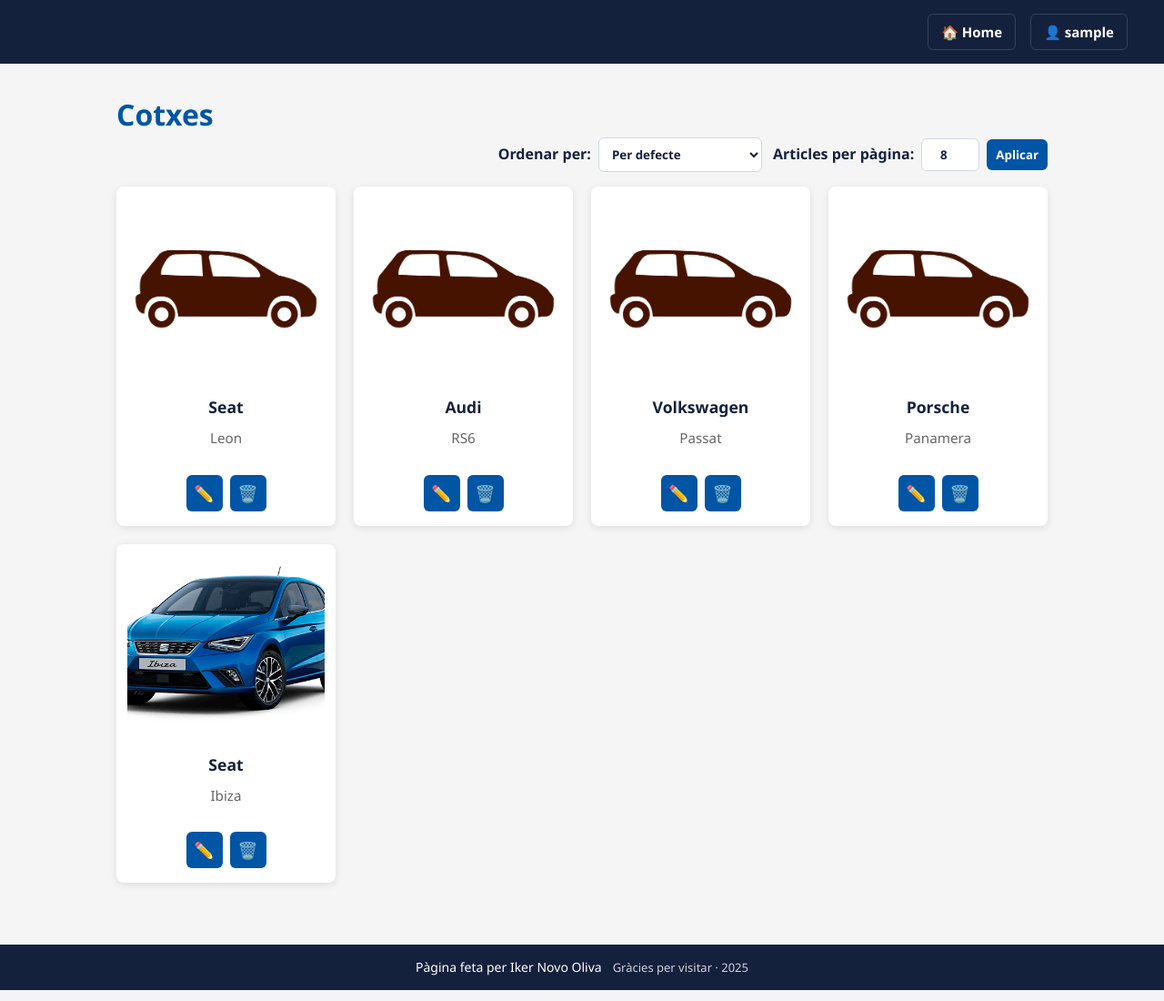
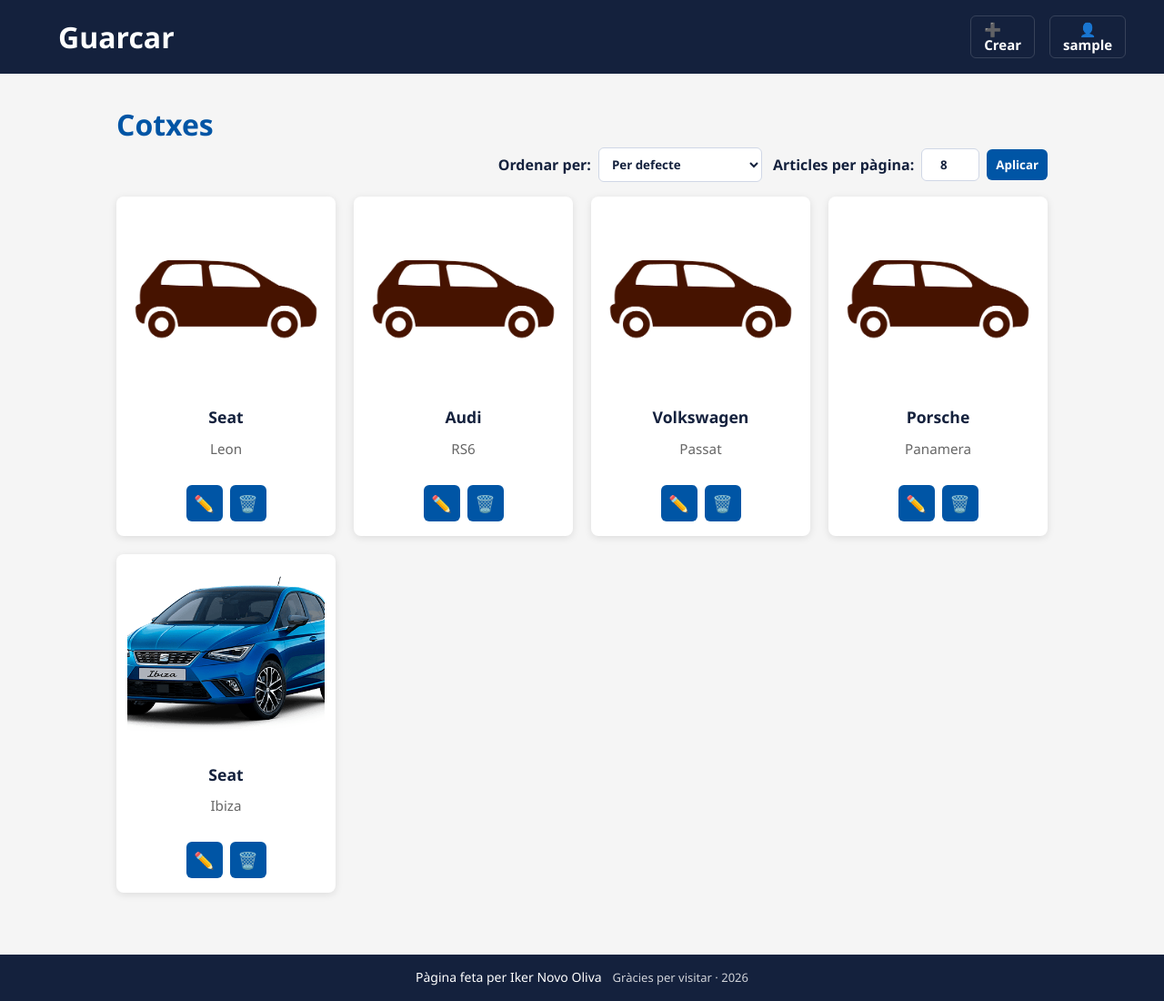
Before and after one commit to Ikerby341/Iker_Novo_Prj, a PHP site: page / in a window 1280 px wide. Shown: the whole page at 91% size. Run offline with PHP 8.4, Linux system fonts and the light colour scheme; the visitor is signed in with stand-in values (Sample User, id 1); data comes from the database, SQL or seed files in the repository.

Commit message:
Millores de disseny

```diff
--- a/app/View/delete.php
+++ b/app/View/delete.php
@@ -92,7 +92,7 @@ if ($id <= 0) {
     <footer class="site-footer">
         <div class="footer-inner">
             <div class="footer-text">Pàgina feta per Iker Novo Oliva</div>
-            <div class="footer-small">Gràcies per visitar · 2025</div>
+            <div class="footer-small">Gràcies per visitar · <script>document.write(new Date().getFullYear());</script></div>
         </div>
     </footer>
 </body>
--- a/app/View/login.php
+++ b/app/View/login.php
@@ -48,8 +48,8 @@
 </head>
 <body>
     <header>
-        <div class="header-inner">
-            <a href="<?php echo (defined('BASE_URL') ? BASE_URL : '/'); ?>" class="menu">🏠 Home</a>
+        <div class="header-container">
+            <h1 style="color: #ffffff;"><a href="<?php echo (defined('BASE_URL') ? BASE_URL : '/'); ?>">Guarcar</a></h1>
         </div>
     </header>
     <div class="site-content">
@@ -109,7 +109,7 @@
         <footer class="site-footer">
             <div class="footer-inner">
                 <div class="footer-text">Pàgina feta per Iker Novo Oliva</div>
-                <div class="footer-small">Gràcies per visitar · 2025</div>
+                <div class="footer-small">Gràcies per visitar · <script>document.write(new Date().getFullYear());</script></div>
             </div>
         </footer>
     </body>
--- a/app/View/register.php
+++ b/app/View/register.php
@@ -55,8 +55,8 @@
 </head>
 <body>
     <header>
-        <div class="header-inner">
-            <a href="<?php echo (defined('BASE_URL') ? BASE_URL : '/'); ?>" class="menu">🏠 Home</a>
+        <div class="header-container">
+            <h1 style="color: #ffffff;"><a href="<?php echo (defined('BASE_URL') ? BASE_URL : '/'); ?>">Guarcar</a></h1>
         </div>
     </header>
     <div class="site-content">
@@ -117,7 +117,7 @@
     <footer class="site-footer">
         <div class="footer-inner">
             <div class="footer-text">Pàgina feta per Iker Novo Oliva</div>
-            <div class="footer-small">Gràcies per visitar · 2025</div>
+            <div class="footer-small">Gràcies per visitar · <script>document.write(new Date().getFullYear());</script></div>
         </div>
     </footer>
 </body>
--- a/app/View/vista.php
+++ b/app/View/vista.php
@@ -13,14 +13,21 @@
 </head>
 <body>
     <header>
+        <div class="header-container">
+            <?php if (is_logged_in()): ?>
+                <h1 style="color: #ffffff; margin-right: 76%;"><a href="<?php echo (defined('BASE_URL') ? BASE_URL : '/'); ?>">Guarcar</a></h1>
+            <?php else: ?>
+                <h1 style="color: #ffffff; margin-right: 82%;"><a href="<?php echo (defined('BASE_URL') ? BASE_URL : '/'); ?>">Guarcar</a></h1>
+            <?php endif; ?>
             <div class="header-inner">
-            <a href="<?php echo (defined('BASE_URL') ? BASE_URL : '/'); ?>" class="menu">🏠 Home</a>
+                <?php if (is_logged_in()): ?>
+                    <a href="<?php echo (defined('BASE_URL') ? BASE_URL : '/'); ?>app/View/create.php" class="menu">➕ Crear</a>
+                <?php endif; ?>
                 <div class="header-right">
                     <?php if (is_logged_in()): ?>
                         <div class="signin" id="signin">
                             <button id="signinBtn" class="signin-btn" aria-haspopup="true" aria-expanded="false">👤 <?php echo htmlspecialchars($_SESSION['username']); ?></button>
                             <div id="signinDropdown" class="signin-dropdown" aria-hidden="true">
-                            <a href="<?php echo (defined('BASE_URL') ? BASE_URL : '/'); ?>app/View/create.php">Crear articles</a>
                                 <a href="<?php echo (defined('BASE_URL') ? BASE_URL : '/'); ?>app/View/editprofile.php">Editar perfil</a>
                                 <a href="?logout=1">Tancar sessió</a>
                             </div>
@@ -34,6 +41,7 @@
                             </div>
                         </div>
                     <?php endif; ?>
+                </div>
             </div>
         </div>
     </header>
@@ -144,7 +152,7 @@
     <footer class="site-footer">
         <div class="footer-inner">
             <div class="footer-text">Pàgina feta per Iker Novo Oliva</div>
-            <div class="footer-small">Gràcies per visitar · 2025</div>
+            <div class="footer-small">Gràcies per visitar · <script>document.write(new Date().getFullYear());</script></div>
         </div>
     </footer>
 </body>
--- a/resources/styles/style.css
+++ b/resources/styles/style.css
@@ -44,12 +44,25 @@ p {
 header {
   background: #14213d;
   color: white;
-  padding: 15px 20px;
+  padding: 15px 0;
   margin-bottom: 30px;
   width: 100%;
-  text-align: right;
-  align-items: end;
-  align-content: end;
+}
+
+.header-container {
+  max-width: 90%;
+  margin: 0 auto;
+  display: flex;
+  justify-content: flex-start;
+  align-items: center;
+}
+
+.header-inner {
+  margin-left: auto;
+}
+
+header h1 {
+  margin: 0;
 }
 
 section {
@@ -765,7 +778,7 @@ footer {
 
 /* Optional: extra spacing for individual buttons */
 .button-row .box {
-  background-color: #888;
+  background-color: #14213d;
   padding: 8px 14px;
   border-radius: 6px;
   font-weight: 600;
@@ -773,7 +786,7 @@ footer {
 }
 
 .button-row .box:hover {
-  background-color: #555;
+  background-color: #0055a5;
 }
 
 .button-row .principalBox {
```
Also changed, not shown: app/View/create.php (+9 -9 lines), app/View/editprofile.php (+4 -4 lines), app/View/update.php (+4 -4 lines), public/assets/img/ateca_1765381369c7266e1d.jpg (added), public/assets/img/born_17653813388c8f107e.webp (added), public/assets/img/formentor_176538113320c8bf38.jpg (added), public/assets/img/leon_1765381183645e8d08.jpg (added), public/assets/img/m3_17653769398e85a483.png, public/assets/img/tavascan_176538128288ed354a.jpg (added), public/assets/img/terramar_176538123024749b0b.webp (added). Lines whose indentation alone changed are shown as unchanged.
